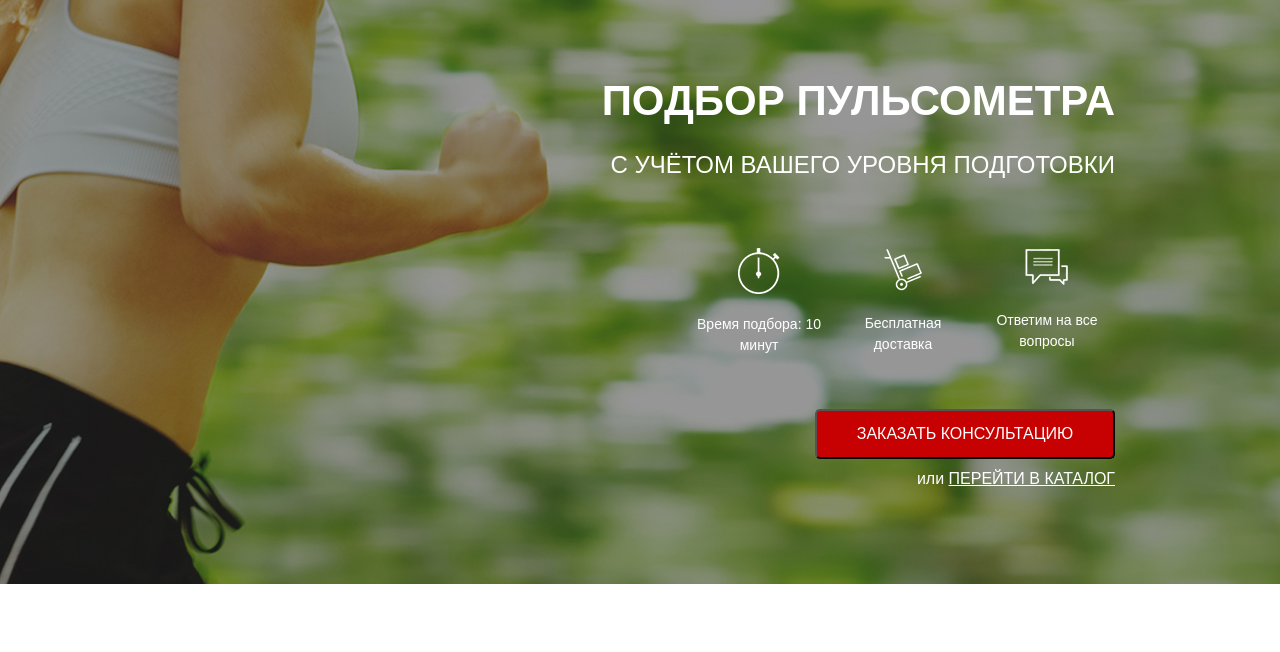
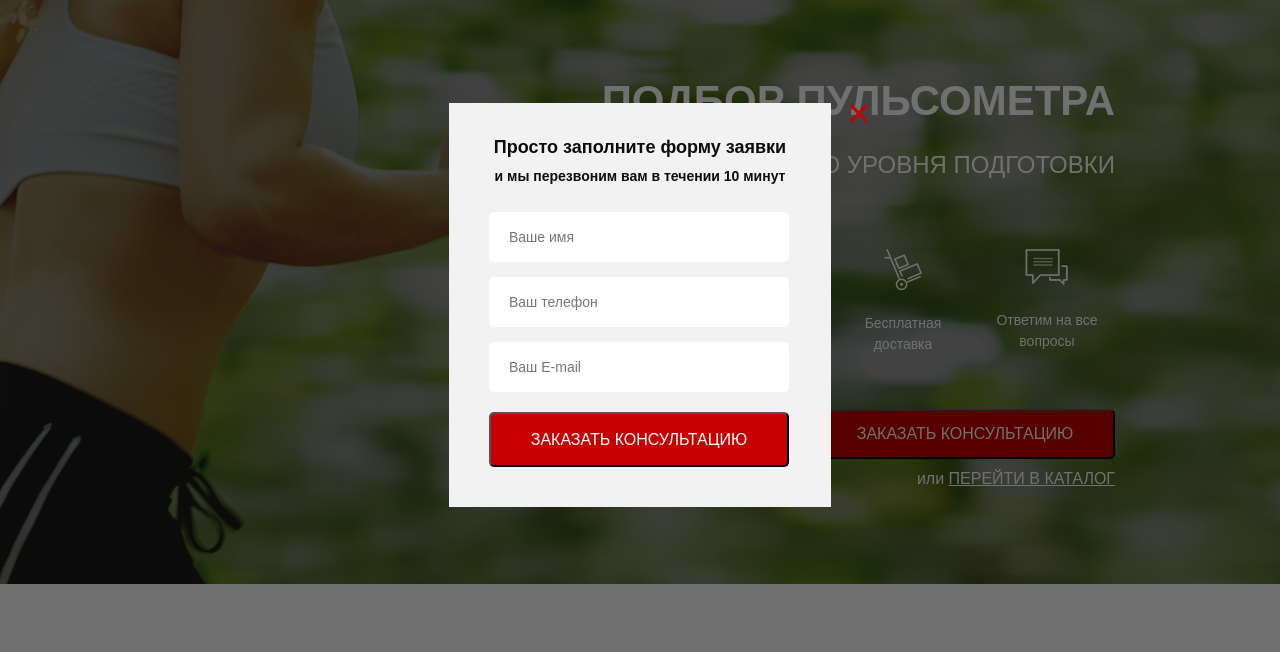
Before and after one commit to lofty777/garmin, a website: page src/index.html in a window 1280 px wide. Both pictures are taken after a click on the button "ЗАКАЗАТЬ ЗВОНОК". Shown: the part 95-747 px from the top of the page. Drawn offline with nearby package versions, Linux system fonts and the light colour scheme.

Commit message:
add modal

```diff
--- a/src/index.html
+++ b/src/index.html
@@ -26,7 +26,7 @@
                     <a href="tel:+74999228974" class="header__phone">
                         +7 (499) 922-89-74
                     </a>
-                    <button class="button">заказать звонок</button>
+                    <button data-modal="consultation" class="button">заказать звонок</button>
 
                 </div>
             </header>
@@ -57,7 +57,7 @@
                     </div>
                 </div>
 
-                <button class="button button_main">
+                <button data-modal="consultation" class="button button_main">
                     заказать консультацию
                 </button>
                 <div class="promo__link">
@@ -626,8 +626,55 @@
                     <a href="#" class="footer__social-item"><img src="icons/pint.svg" alt="pinterest"></a>
                 </div>
             </div>
+        </footer>
 
-        </footer>
+        <div class="overlay">
+            <div class="modal" id="consultation">
+                <div class="modal__close">&times;</div>
+                <div class="modal__subtitle">
+                    Просто заполните форму заявки
+                </div>
+                <div class="modal__descr">
+                    и мы перезвоним вам в течении 10 минут
+                </div>
+                <form class="feed-form feed-form_mt25" action="#">
+                    <input name="name" required placeholder="Ваше имя" type="text">
+                    <input name="phone" required placeholder="Ваш телефон" type="number">
+                    <input name="email" required placeholder="Ваш E-mail" type="email">
+
+                    <button class="button button_submit"> заказать консультацию</button>
+                </form>
+            </div>
+
+            <div class="modal" id="order">
+                <div class="modal__close">&times;</div>
+                <div class="modal__subtitle">
+                    Ваш заказ:
+                </div>
+                <div class="modal__descr">
+                    Пульсометр Polar FT1
+                </div>
+                <form class="feed-form feed-form_mt25" action="#">
+                    <input name="name" required placeholder="Ваше имя" type="text">
+                    <input name="phone" required placeholder="Ваш телефон" type="number">
+                    <input name="email" required placeholder="Ваш E-mail" type="email">
+
+                    <button class="button button_submit"> Купить</button>
+                </form>
+            </div>
+
+            <div class="modal modal_tnx" id="tnx">
+                <div class="modal__close">&times;</div>
+                <div class="modal__subtitle">
+                    Спасибо за вашу заявку!
+                </div>
+                <div class="modal__descr">
+                    Наш менеджер свяжется с вами
+                    <br> в ближайшее время!
+                </div>
+            </div>
+
+        </div>
 
 
 
--- a/src/js/script.js
+++ b/src/js/script.js
@@ -32,12 +32,28 @@ $(document).ready(function(){
 
 			});
 		});
-
-
 	};
 
 	toggleSlide ('.catalog-item__link');
 	toggleSlide ('.catalog-item__back');
+
+	// Modal
+
+	$('[data-modal=consultation'). on('click', function() {
+		$('.overlay, #consultation').fadeIn('slow');
+
+	});
+	$('.modal__close').on('click', function() {
+		$('.overlay, #consultation, #order, #tnx ').fadeOut('slow');
+	});
+
+	$('.button_mini').each(function (i) {
+		$(this).on('click', function(){
+			$('#order .modal__descr').text($('.catalog-item__subtitle').eq(i).text());
+			$('.overlay, #order').fadeIn('slow');
+		});
+	});
+
 });
 
 const swiper = new Swiper('.swiper', {
--- a/src/sass/blocks/_footer.scss
+++ b/src/sass/blocks/_footer.scss
@@ -39,5 +39,4 @@
         align-items: center;
         margin: 36px auto 0 auto;
     }
-
 }
--- a/src/sass/blocks/_forms.scss
+++ b/src/sass/blocks/_forms.scss
@@ -17,4 +17,8 @@
             margin-bottom: 20px;
         }
     }
+    &_mt25 {
+        margin-top: 25px;
+    }
+
 }
--- /dev/null
+++ b/src/sass/blocks/_modal.scss
@@ -0,0 +1,49 @@
+.overlay {
+    display: none;
+    position: fixed;
+    width: 100%;
+    height: 100%;
+    top: 0;
+    background-color: rgba(0,0,0, .56);
+}
+.modal {
+    position: absolute;
+    top: 50%;
+    left: 50%;
+    transform: translate(-50%, -50%);
+    width: 382px;
+    min-height: 402px;
+    background: #F2F2F2;
+    padding: 35px 40px 40px 40px;
+    &__close {
+        position: absolute;
+        top: 0;
+        right: -40px;
+        font-size: 41px;
+        color: $main-color;
+        line-height: 20px;
+        cursor: pointer;
+    }
+    &__subtitle {
+        text-align: center;
+        font-weight: 700;
+        font-size: 18px;
+        line-height: 1;
+        color: #0D0D0D;
+    }
+    &__descr {
+        margin-top: 10px;
+        text-align: center;
+        font-weight: 700;
+        font-size: 14px;
+        line-height: 1.5;
+        color: #0D0D0D;
+    }
+    &_tnx {
+        margin-top: 25px;
+        min-height: 140px;
+    }
+}
+#consultation, #order, #tnx {
+    display: none;
+}
--- a/src/sass/style.scss
+++ b/src/sass/style.scss
@@ -21,4 +21,5 @@
 @import 'blocks/catalog';
 @import 'blocks/feedback';
 @import 'blocks/footer';
+@import 'blocks/modal';
 @import 'base/media';
```
Also changed, not shown: src/css/style.min.css, src/sass/style.css, 2 other files.
